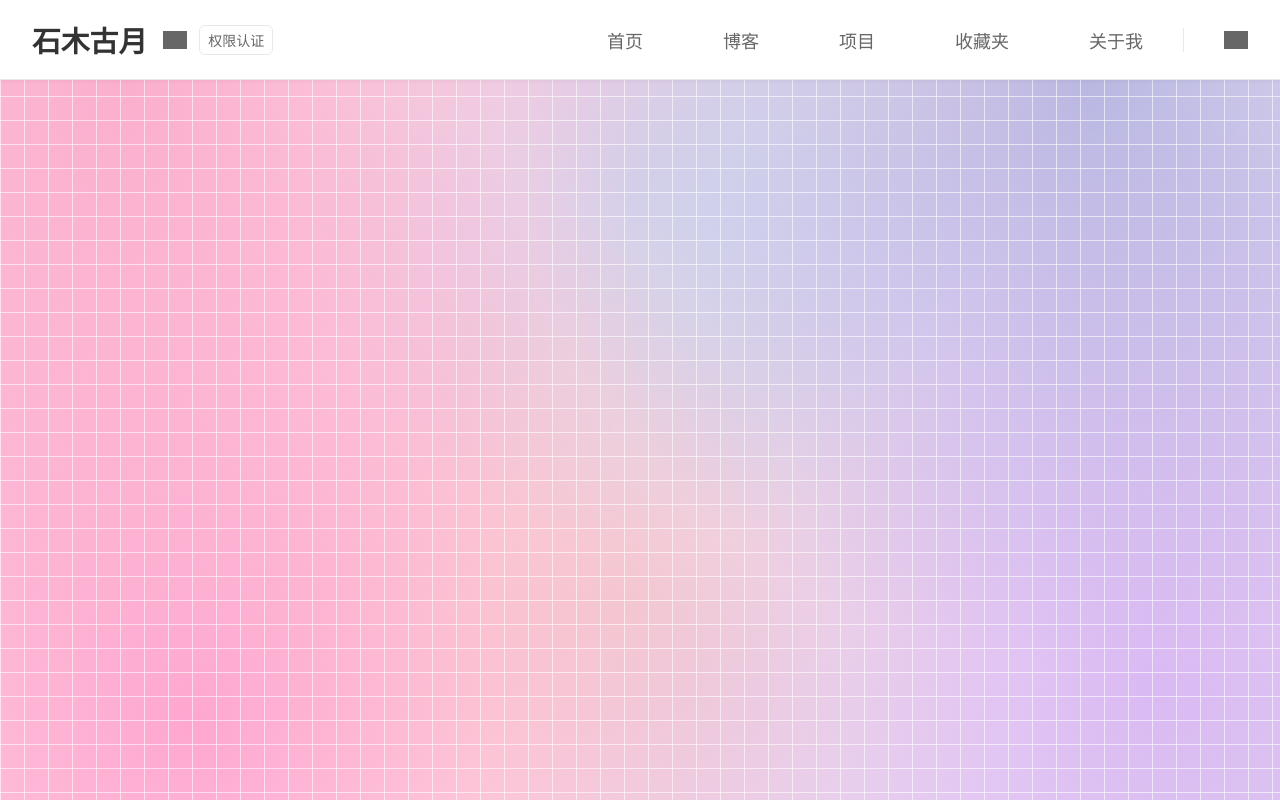
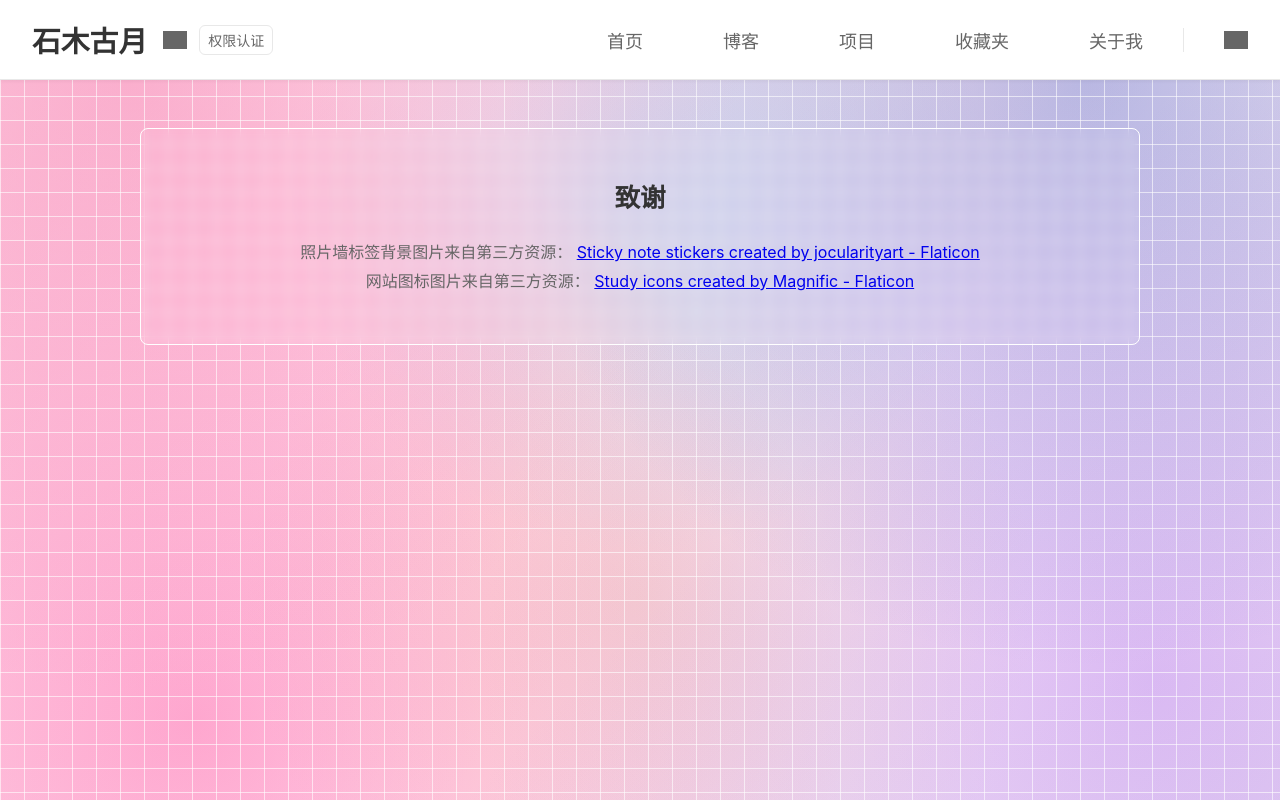
Before and after one commit to ShimuGuyue/shimuguyue.love-new, a Vue app in the folder client/: page /thanks in a window 1280 px wide. Built offline with nearby package versions, Linux system fonts and the light colour scheme; grey boxes are pictures that could not be loaded.

Commit message:
Create 致谢页

```diff
--- a/client/src/App.vue
+++ b/client/src/App.vue
@@ -50,6 +50,7 @@ html {
 html::-webkit-scrollbar {
   display: none;
 }
+
 </style>
 
 <style>
--- a/client/src/router/index.ts
+++ b/client/src/router/index.ts
@@ -9,6 +9,7 @@ import LoginPassword from '@/views/LoginPassword.vue'
 import Profile from '@/views/Profile.vue'
 import BlogDetail from '@/views/BlogDetail.vue'
 import BlogEdit from '@/views/BlogEdit.vue'
+import Acknowledgments from '@/views/Acknowledgments.vue'
 
 const router = createRouter({
   history: createWebHistory(import.meta.env.BASE_URL),
@@ -18,6 +19,7 @@ const router = createRouter({
     { path: '/projects', name: 'projects', component: Projects },
     { path: '/favorites', name: 'favorites', component: Favorites },
     { path: '/about', name: 'about', component: About },
+    { path: '/thanks', name: 'acknowledgments', component: Acknowledgments },
     { path: '/login/key', name: 'login-key', component: LoginKey },
     { path: '/login/password', name: 'login-password', component: LoginPassword },
     { path: '/profile', name: 'profile', component: Profile },
--- /dev/null
+++ b/client/src/views/Acknowledgments.vue
@@ -0,0 +1,62 @@
+<script setup lang="ts">
+</script>
+
+<template>
+  <main class="thanks">
+    <div class="thanks__card glass">
+      <h1>致谢</h1>
+      <p>
+        照片墙标签背景图片来自第三方资源：
+        <a href="https://www.flaticon.com/free-stickers/sticky-note"
+           title="sticky note stickers"
+           target="_blank"
+           rel="noopener noreferrer">
+          Sticky note stickers created by jocularityart - Flaticon
+        </a>
+      </p>
+      <p>
+        网站图标图片来自第三方资源：
+        <a href="https://www.flaticon.com/free-icons/study"
+           title="study icons"
+           target="_blank"
+           rel="noopener noreferrer">
+          Study icons created by Magnific - Flaticon
+        </a>
+      </p>
+    </div>
+  </main>
+</template>
+
+<style scoped>
+.thanks {
+  padding: 48px 24px;
+  display: flex;
+  justify-content: center;
+}
+
+.thanks__card {
+  padding: 48px;
+  max-width: 1000px;
+  width: 100%;
+  text-align: center;
+  border-radius: 8px;
+}
+
+.thanks__card h1 {
+  margin: 0 0 24px;
+  font-size: 1.6rem;
+  color: var(--color-text);
+}
+
+.thanks__card p {
+  margin: 0;
+  font-size: 1rem;
+  color: var(--color-text-secondary);
+  line-height: 1.8;
+}
+</style>
+
+<style>
+@import "@/assets/glass.css";
+@import "@/assets/pink-theme.css";
+</style>
--- a/client/src/views/Home.vue
+++ b/client/src/views/Home.vue
@@ -368,7 +368,9 @@ function imgStyle(img: ImageItem) {
           </div>
         </div>
       </div>
-      <div class="home__info"></div>
+      <div class="home__info">
+        <RouterLink to="/thanks" class="home__info-link">致谢</RouterLink>
+      </div>
     </div>
 
     <Transition name="preview">
@@ -426,6 +428,19 @@ function imgStyle(img: ImageItem) {
 /* .home__info {
   右侧信息栏
 } */
+
+.home__info-link {
+  display: inline-block;
+  padding: 4px 12px;
+  border-radius: 4px;
+  color: var(--color-text-secondary);
+  font-size: 0.85rem;
+  text-decoration: none;
+  transition: color 0.15s;
+}
+.home__info-link:hover {
+  color: var(--pink-hot);
+}
 
 .home__img {
   position: absolute;
```
